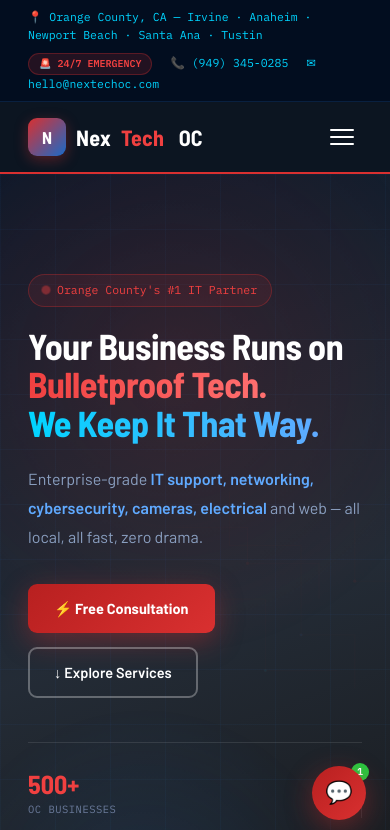
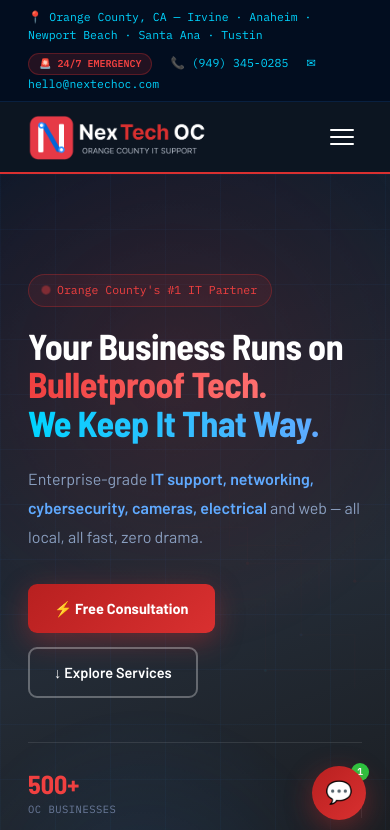
Before and after one commit to Mahroozmagento/nextechoc, a Next.js app: page / in a window 390 px wide. Shown: the top 830 px of the page. Built offline with nearby package versions, Linux system fonts and the light colour scheme.

Commit message:
Update logo and hide hero image on mobile

```diff
--- a/components/Header.jsx
+++ b/components/Header.jsx
@@ -35,9 +35,8 @@ export default function Header() {
       <nav className={scrolled ? 'scrolled' : ''}>
         <div className="nav-inner">
           <Link href="/" className="logo">
-            <div className="logo-mark">N</div>
-            Nex<em>Tech</em>&nbsp;OC
-          </Link>
+  <img src="/images/logo.png" alt="NexTech OC" height="45" style={{ display: 'block' }} />
+  </Link>
           <ul className="nav-links">
             <li><Link href="/#services">Services</Link></li>
             <li><Link href="/#process">Process</Link></li>
--- a/pages/_app.jsx
+++ b/pages/_app.jsx
@@ -1,5 +1,14 @@
-import '../styles/globals.css';
+import '../styles/globals.css'
+import Head from 'next/head'
 
 export default function App({ Component, pageProps }) {
-  return <Component {...pageProps} />;
+  return (
+    <>
+      <Head>
+        <link rel="icon" href="/favicon.png" />
+        <meta name="viewport" content="width=device-width, initial-scale=1" />
+      </Head>
+      <Component {...pageProps} />
+    </>
+  )
 }
```
Also changed, not shown: public/favicon.png (added), public/images/logo.png (added).
